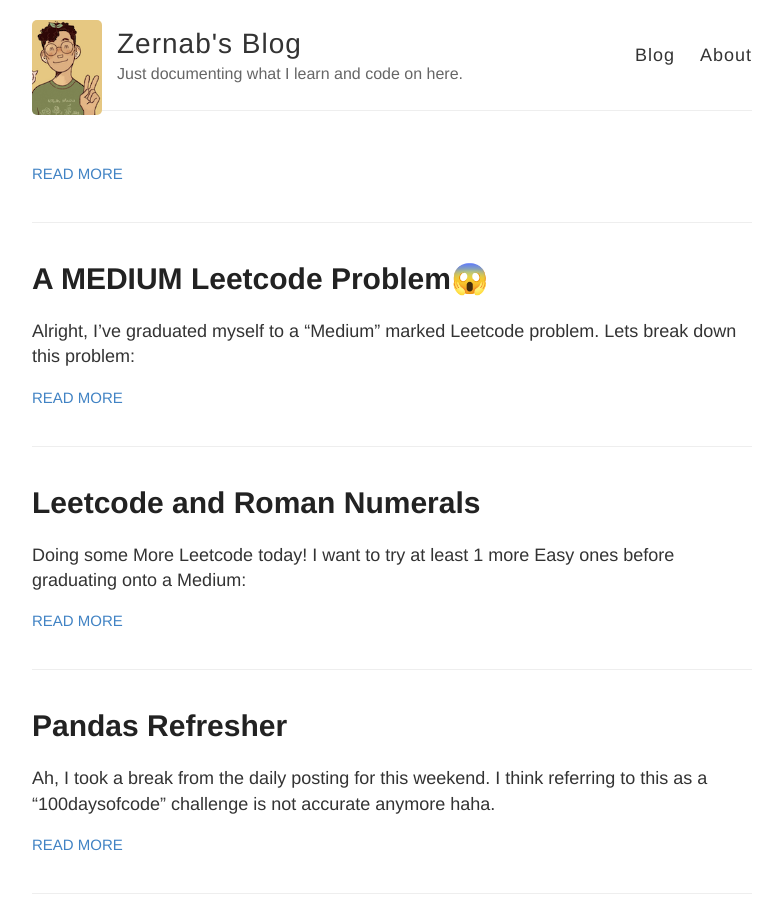
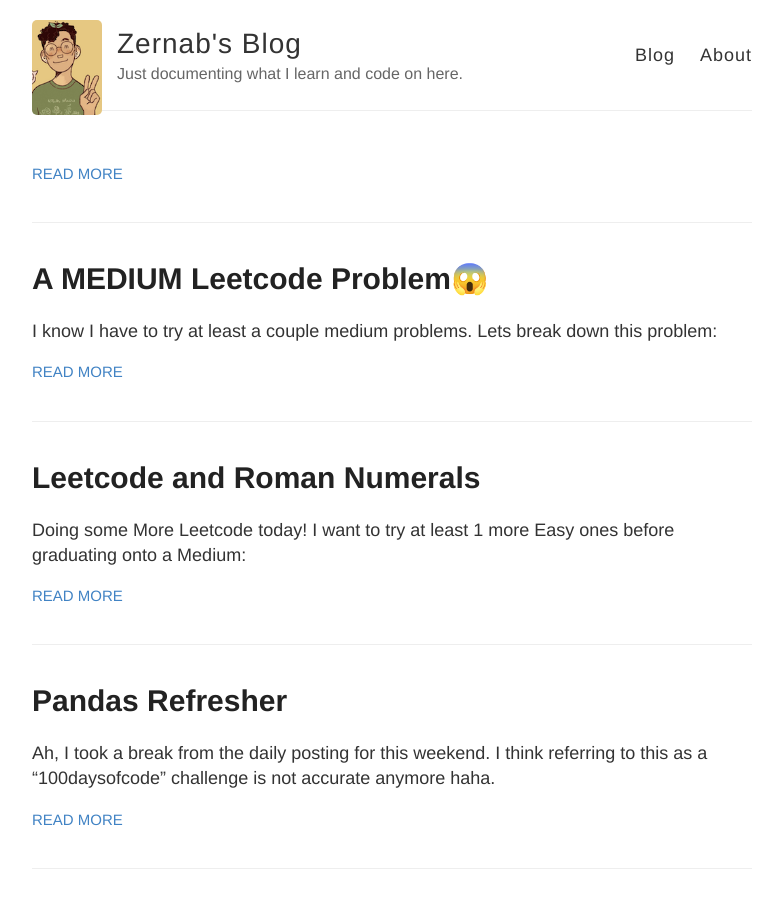
Before and after one commit to zernab1/zernab1.github.io, a Jekyll site: the page built from index.html, in a window 1280 px wide and 900 px high. Shown: the whole window, without its empty margins (248-1031 px from the left). Built offline with Jekyll 4.4.1, drawn with Linux system fonts in a browser that asks for light colours; some of the changed lines change nothing that is shown.

Commit message:
Gas station problem

````diff
--- a/_posts/2024-2-15-Day-Six.md
+++ b/_posts/2024-2-15-Day-Six.md
@@ -3,21 +3,61 @@
 title: A MEDIUM Leetcode Problem😱
 ---
 
-Alright, I've graduated myself to a "Medium" marked Leetcode problem. Lets break down this problem:
+I know I have to try at least a couple medium problems. Lets break down this problem:
 
 ---
 
 ## Gas Station
-* There's this circular path (think *Greedy* algorithm, you need to do better with recognizing what greedy problems look like)
-* This paths got an `n` number of gas stations
-* Input includes:
-    * `gas` array, where `gas[i]` gives you the amount of gas at the `ith` gas station
-    * `cost` array, where `cost[i]` gives you the cost of gas to travel from the `ith` station to next `(i + 1)th` station
-* You are starting in a car *with an empty tank* (initialize to 0) at one of the `i` gas stations
+* `n` gas stations on a circular route
+* `gas[i]` gives you the amount of gas at `ith` station
+* `cost[i]` gives you ccost to move from `ith` to `(i+1)th` station
+* When you start, the car has *an empty tank* (initialize to 0)
 * The goal? **Return which gas station to start at if you can travel around the circuit once in the clockwise direction, otherwise return -1**
 
 Here's an example:
 *Input:* `gas = [1, 2, 3, 4, 5]`, `cost= [3, 4, 5, 1, 2]`
 *Output:* `3`
 
-``
+I found [this](https://www.youtube.com/watch?v=nPsQVD4rthY) solution online eventually:
+
+```python
+totalGas = 0
+currGas = 0
+station = 0
+
+for i in range(len(gas)):
+    totalGas += gas[i] - cost[i]
+    currGas += gas[i] - cost[i]
+
+    if currGas < 0:
+        currGas = 0
+        station = i + 1
+
+return station if totalGas >= 0 else -1
+```
+
+and at first I couldn't make sense of it, but dry running the example in a table helped me immensely:
+| Iteration # | i  | gas[i] | cost[i] | currGas | totalGas | start |
+|-------------|----|--------|---------|---------|----------|-------|
+| 1           | 0  | 1      | 3       | -2 *(actually 0 by the end of the if statement in the iteration)      | -2       | 1     |
+| 2           | 1  | 2      | 4       | -2 *(0)     | -4       | 2     |
+| 3           | 2  | 3      | 5       | -2 *(0)     | -6       | 3     |
+| 4           | 3  | 4      | 1       | 3       | -3       | 3     |
+| 5           | 4  | 5      | 2       | 6       | 0        | 3     |
+
+
+This guys solution made the great case that you must focus on the net gas balance (total gas minus total cost). That's really all you need to know whether you can complete the circut or not! This net gas balance remains consistent, no matter where in the circuit you start.
+
+- **Gas**: `[1, 2, 3, 4, 5]`
+- **Cost**: `[3, 4, 5, 1, 2]`
+
+**Total Gas**:
+1 + 2 + 3 + 4 + 5 = 15
+
+**Total Cost**:
+3 + 4 + 5 + 1 + 2 = 15
+
+**Net Balance**:
+15 - 15 = 0
+
+So concluding remarks, if totalGas is less than totalCost, it is impossible to complete the circuit from any starting point. However, if totalGas is greater than or equal to totalCost, you can always find a valid starting point.
````
Also changed, not shown: 1 other file.
